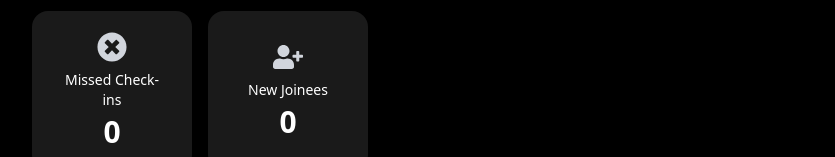
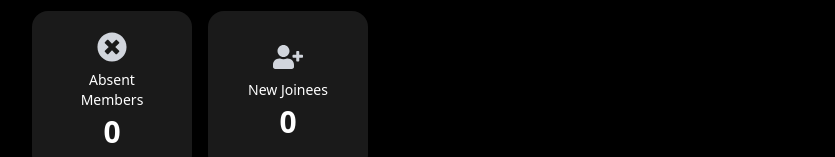
Before and after one commit to sandeepdeepak/attendance, a React (Vite) app in the folder frontend/: page / in a window 1280 px wide. Shown: the part 300-457 px from the top of the page, without its empty margins (440-1275 px from the left). Built offline with nearby package versions, Linux system fonts and the light colour scheme; no server answers.

Commit message:
Renamed missed check Ins

```diff
--- a/frontend/src/pages/GymDashboard/GymDashboard.jsx
+++ b/frontend/src/pages/GymDashboard/GymDashboard.jsx
@@ -84,7 +84,7 @@ const GymDashboard = ({
     },
     {
       icon: <FaTimesCircle size={30} />,
-      label: "Missed Check-ins",
+      label: "Absent Members",
       value: dashboardStats.missedCheckIns,
     },
     {
```
